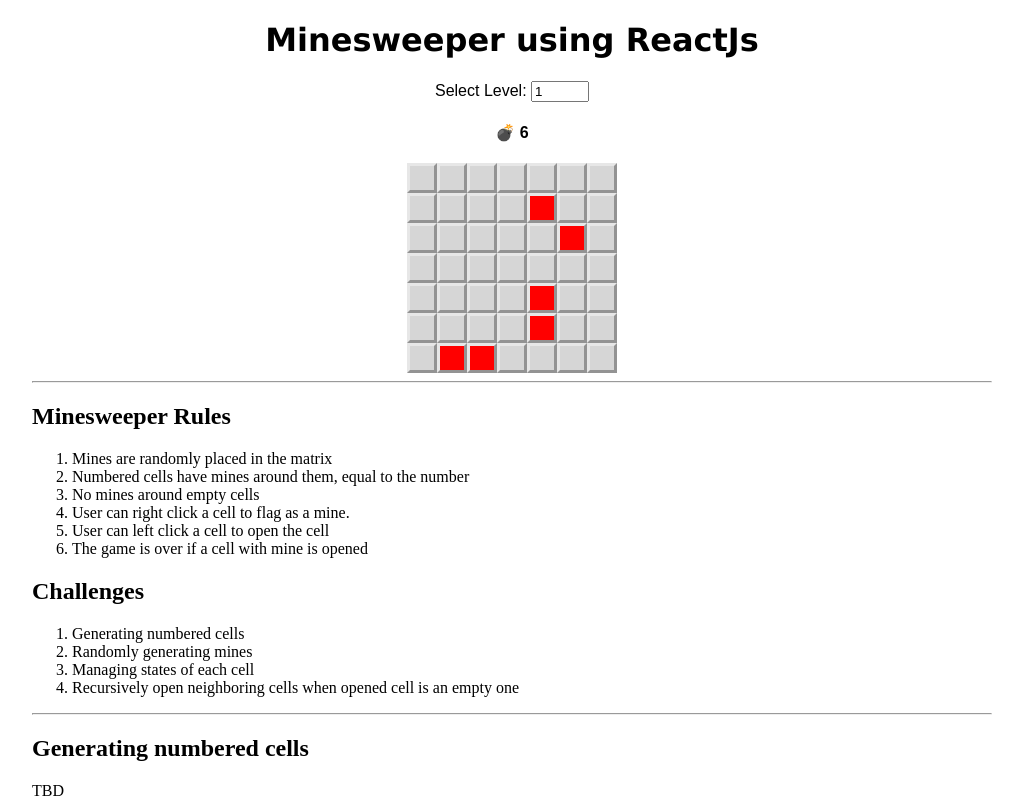
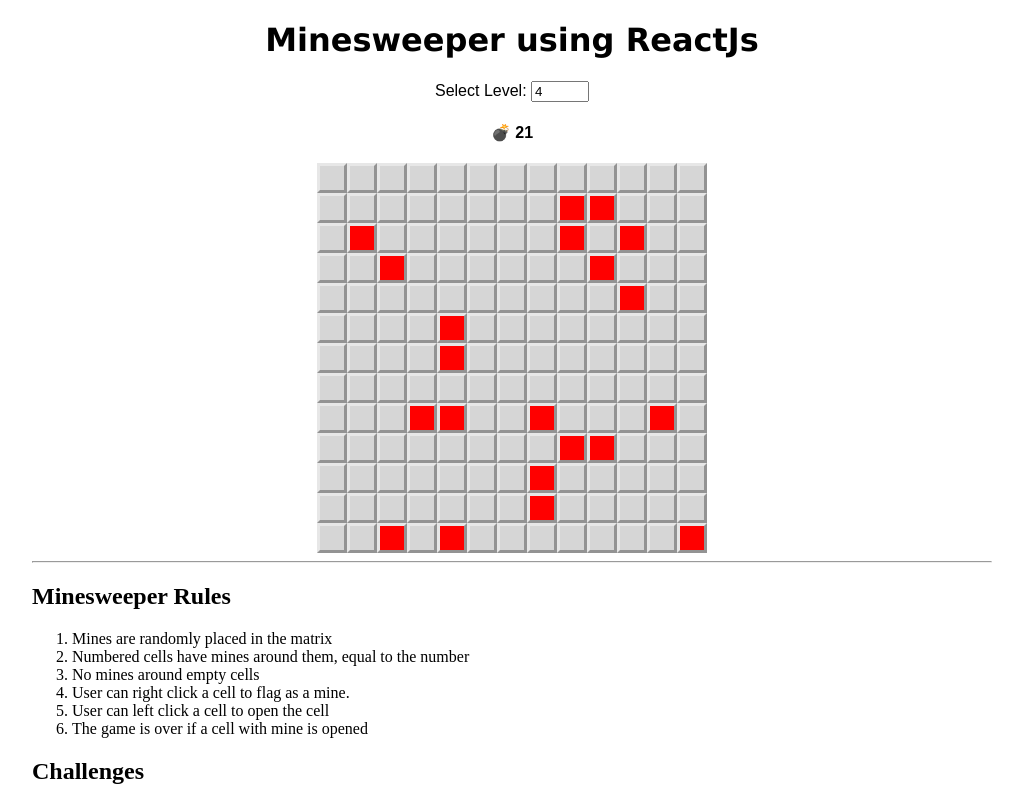
Before and after one commit to dejavu1987/react-minesweeper, a React (Create React App) app: page / in a window 1280 px wide. Shown: the top 800 px of the page, without its empty margins (128-1151 px from the left). Built offline with nearby package versions, Linux system fonts and the light colour scheme.

Commit message:
Change default level

```diff
--- a/src/App.jsx
+++ b/src/App.jsx
@@ -3,7 +3,7 @@
 import { useState } from 'react';
 
 export default function App() {
-  const [level, setLevel] = useState(1);
+  const [level, setLevel] = useState(4);
   return (
     <div className="App">
       <label htmlFor="">
```
